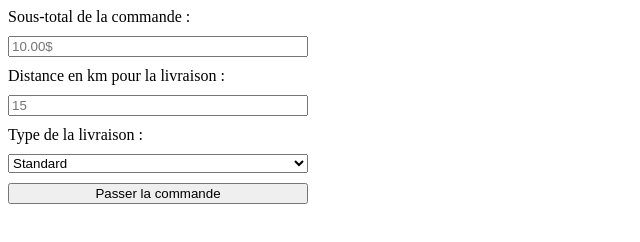
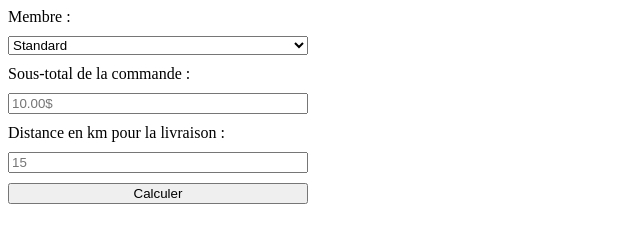
Before and after one commit to etienne-gagnon/420-715-AH-INTRA, a website: page index.html in a window 1280 px wide. Shown: the whole page, without its empty margins (0-640 px from the left). Drawn offline with Linux system fonts and the light colour scheme.

Commit message:
[UPD] - Update du formulaire + ajout des étapes dans test/livraison

```diff
--- a/index.html
+++ b/index.html
@@ -8,18 +8,19 @@
 <body>
 
     <form style="display:flex;flex-direction: column; max-width: 300px; gap:10px;">
+        <label for="">Membre :</label>
+        <select name="typeLivraison" id="">
+            <option value="standard">Standard</option>
+            <option value="premium">Premium</option>
+        </select>
+
         <label for="">Sous-total de la commande :</label>
         <input name="sousTotal" placeholder="10.00$">
 
         <label for="">Distance en km pour la livraison :</label>
         <input name="distance" placeholder="15">
 
-        <label for="">Type de la livraison :</label>
-        <select name="typeLivraison" id="">
-            <option value="standard">Standard</option>
-            <option value="premium">Premium</option>
-        </select>
-        <button type="submit">Passer la commande</button>
+        <button type="submit">Calculer</button>
     </form>
 
 </body>
```
Also changed, not shown: test/livraison.test.js (+16 -1 lines).
